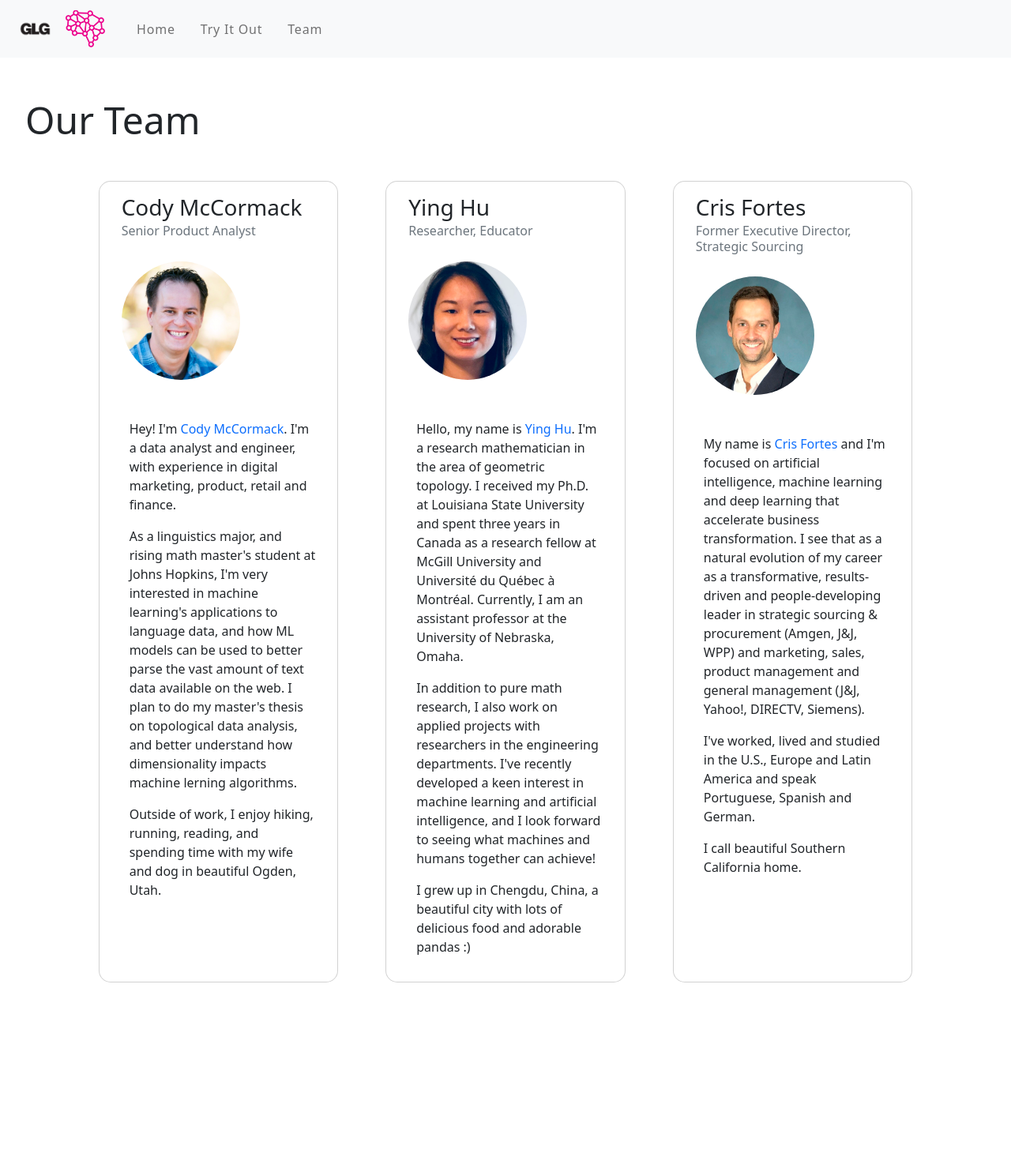
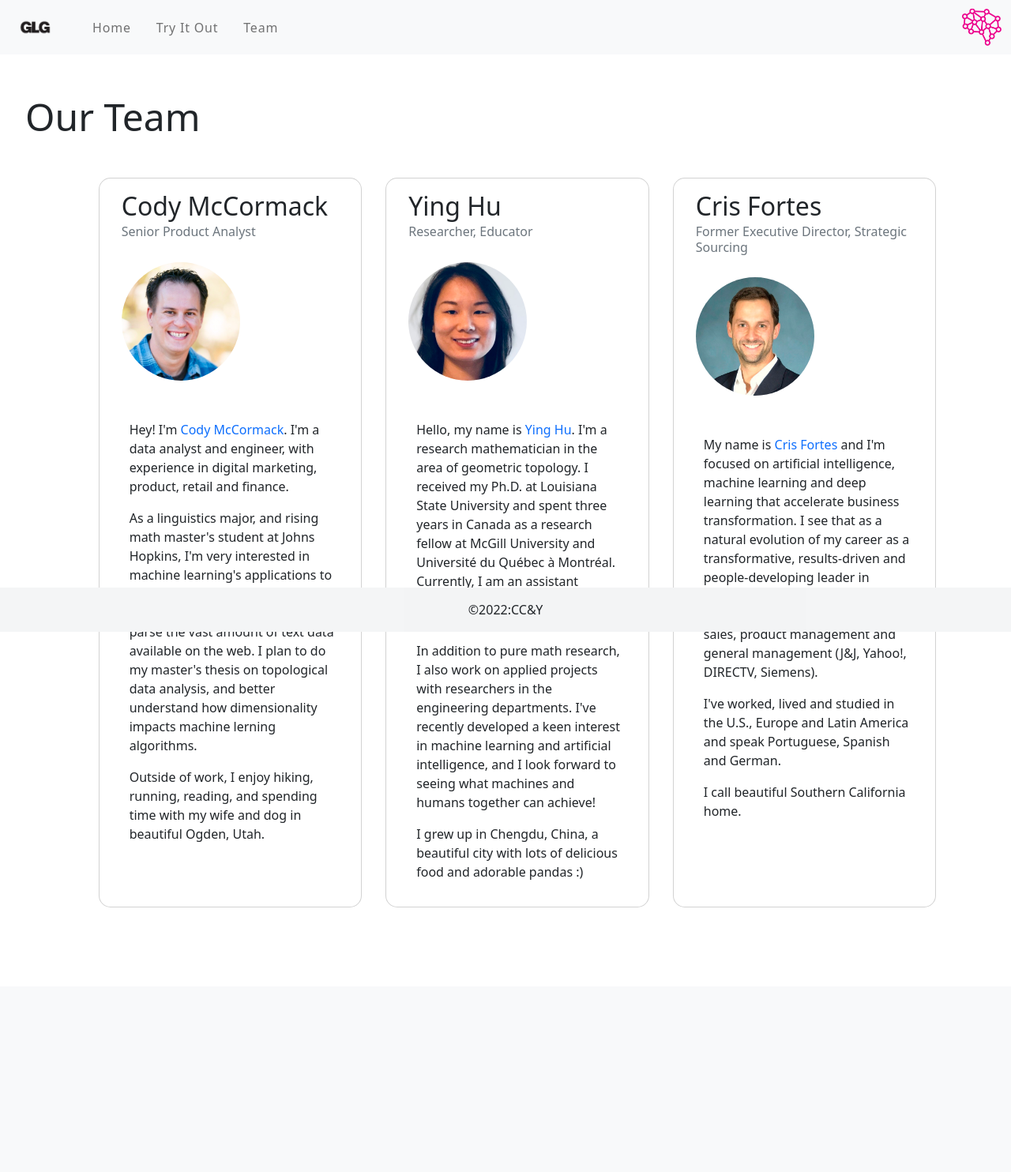
Before and after one commit to LaplaceCherub/glg-project, a Flask app: page /team/ in a window 1280 px wide. Shown: the top 1484 px of the page at 79% size. After the commit the page ends 1149 px from the top, so only its background shows below. Run offline with Flask 2, Linux system fonts and the light colour scheme.

Commit message:
Cleaning up style sheets

```diff
--- a/flask_app/static/styles.css
+++ b/flask_app/static/styles.css
@@ -26,7 +26,7 @@ a:link {
     -webkit-transform: scale(1.05);
     -ms-transform: scale(1.05);
     transform: scale(1.05);
-    color: #fff
+    color: #fff;
 }
 
 
@@ -90,7 +90,7 @@ a:link {
 .card {
     border-radius: 15px;
     margin-left: 30px;
-    margin-right: 30px;
+    /* margin-right: 30px; */
 }
 
 .header {
@@ -164,3 +164,19 @@ a:link {
 #global_header {
     padding-left: 15px;
 }
+
+.title {
+    font-size: 1rem;
+}
+
+.index_img {
+    margin-left: 20px;
+    margin-top:30px;
+    margin-bottom:30px;
+    width: 520px;
+}
+
+.img_col {
+    margin-right: none;
+    padding-right: none;
+}
--- a/flask_app/templates/base.html
+++ b/flask_app/templates/base.html
@@ -16,7 +16,6 @@
     <div class="container-fluid">
       <a class="navbar-brand" href="/">
         <img id="glg_logo" alt="GLG logo" src="../static/glg_logo.png">
-        <img id="fb_logo" alt="FourthBrain logo" src="../static/4b_logo.png">
       </a>
       <button class="navbar-toggler" type="button" data-bs-toggle="collapse" data-bs-target="#navbarSupportedContent" aria-controls="navbarSupportedContent" aria-expanded="false" aria-label="Toggle navigation">
         <span class="navbar-toggler-icon"></span>
@@ -33,6 +32,7 @@
             <a class="nav-link" aria-current="page" href="/team">Team</a>
           </li>
         </ul>
+        <img id="fb_logo" alt="FourthBrain logo" src="../static/4b_logo.png">
       </div>
     </div>
   </nav>
@@ -52,7 +52,7 @@
 
   <script src="https://cdn.jsdelivr.net/npm/bootstrap@5.2.1/dist/js/bootstrap.bundle.min.js" integrity="sha384-u1OknCvxWvY5kfmNBILK2hRnQC3Pr17a+RTT6rIHI7NnikvbZlHgTPOOmMi466C8" crossorigin="anonymous"></script>
 </body>
-<footer class="bg-light text-center text-lg-start">
+<footer class="bg-light text-center text-lg-start fixed-bottom">
   <!-- Copyright -->
   <div class="text-center p-3" style="background-color: rgba(109, 109, 109, 0.033);">
     ©2022:<a class="text-dark" href="https://github.com/LaplaceCherub/glg-project">CC&Y</a>
--- a/flask_app/templates/index.html
+++ b/flask_app/templates/index.html
@@ -24,9 +24,9 @@ GLG Match Maker
     </div>
 
   </div>
-  <div class="col-md-6 ">
+  <div class="col-md-6 img_col">
     <div class="card">
-        <img src="../static/clustering_image.png" style="margin-left: 20px; margin-top:30px; margin-bottom:30px; width: 520px;" alt="clustering example">
+        <img src="../static/clustering_image.png" class="index_img"  alt="clustering example">
     </div>
 
   </div>
--- a/flask_app/templates/team.html
+++ b/flask_app/templates/team.html
@@ -11,8 +11,8 @@ Our Team
   <div class="row">
     <div class="card col-sm">
         <div class="card-body">
-           <h3 class="card-title">Cody McCormack</h3>
-           <h6 class="card-subtitle mb-2 text-muted">Senior Product Analyst</h6>
+           <h2 class="card-title">Cody McCormack</h2>
+           <h3 class="card-subtitle mb-2 text-muted title">Senior Product Analyst</h3>
           <div class="profile"> <img src="../static/cody_mccormack.png"> </div>
           <div class="profile-text">
             <p>Hey! I'm <a href="https://www.linkedin.com/in/codymccormack/">Cody McCormack</a>. I'm a data analyst and engineer, with experience in digital marketing, product, retail and finance.</p>
@@ -27,8 +27,8 @@ Our Team
 
     <div class="card col-sm">
         <div class="card-body">
-        <h3 class="card-title">Ying Hu</h3>
-           <h6 class="card-subtitle mb-2 text-muted">Researcher, Educator</h6>
+        <h2 class="card-title">Ying Hu</h2>
+           <h3 class="card-subtitle mb-2 text-muted title">Researcher, Educator</h3>
           <div class="profile"> <img src="../static/ying_hu.png"> </div>
           <div class="profile-text">
             <p>Hello, my name is <a href="https://www.linkedin.com/in/ying-hu-math/">Ying Hu</a>. I'm a research mathematician in the area of geometric topology. I received my Ph.D. at Louisiana State University and spent three years in Canada as a research fellow at McGill University and Université du
@@ -46,8 +46,8 @@ Our Team
 
     <div class="card col-sm">
         <div class="card-body">
-            <h3 class="card-title">Cris Fortes</h3>
-            <h6 class="card-subtitle mb-2 text-muted">Former Executive Director, Strategic Sourcing</h6>
+            <h2 class="card-title">Cris Fortes</h2>
+            <h3 class="card-subtitle mb-2 text-muted title">Former Executive Director, Strategic Sourcing</h3>
           <div class="profile"> <img src="../static/cris_fortes.png"> </div>
           <div class="profile-text">
             <p>My name is <a href="https://www.linkedin.com/in/crisfortes/">Cris Fortes</a> and I'm focused on artificial intelligence, machine learning and deep learning that accelerate business transformation. I see that as a natural evolution of my career as a transformative, results-driven and
```
